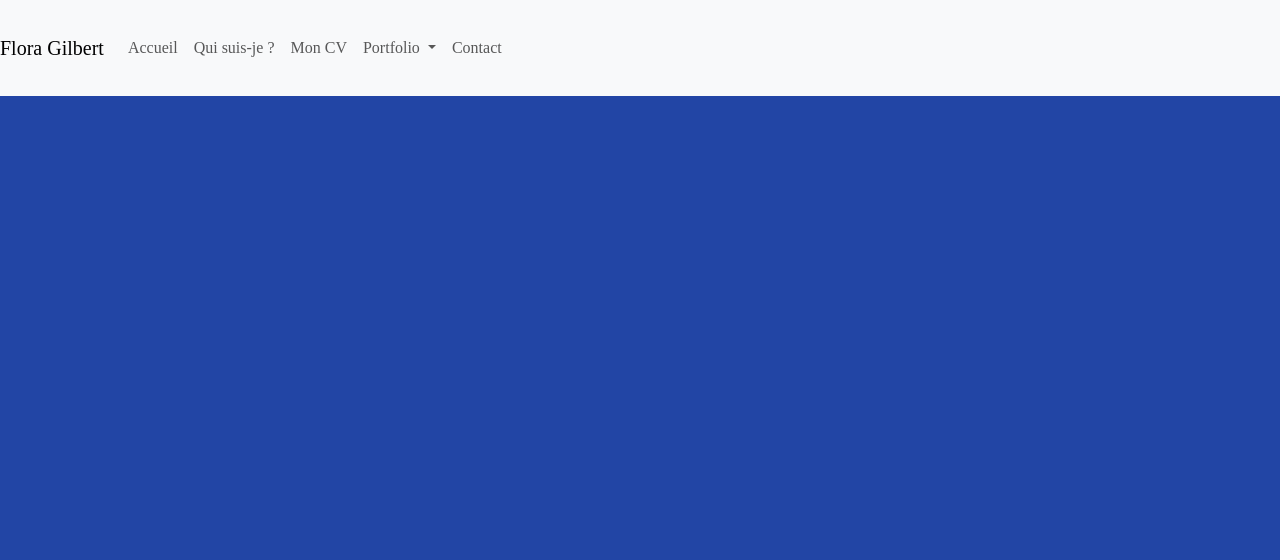
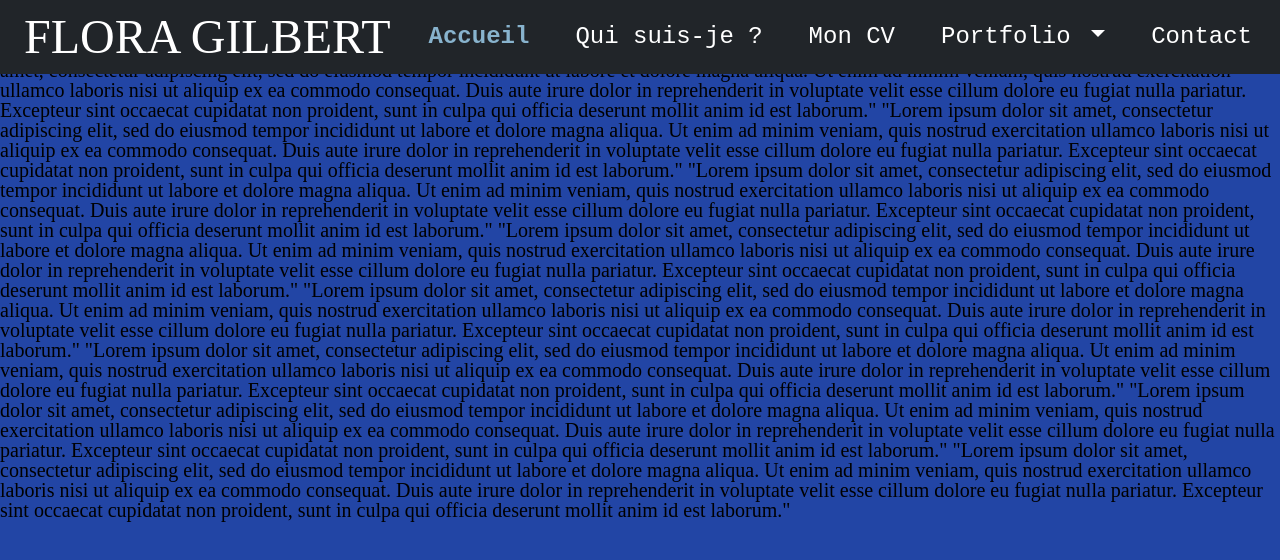
Before and after one commit to mokidochi/floragilbert.net, a website: page index.html in a window 1280 px wide. Drawn offline with nearby package versions, Linux system fonts and the light colour scheme.

Commit message:
navbar updates

```diff
--- a/assets/scss/custom.scss
+++ b/assets/scss/custom.scss
@@ -3,7 +3,9 @@
 
 // Default variable overrides
 $body-bg: #2245A5;
-$body-color: #111;
+$body-color: #000;
+$primary: #88B3CD;
+$secondary: #FFE1E3;
 
 // Required
 @import "../../node_modules/bootstrap/scss/variables";
@@ -12,9 +14,40 @@ $body-color: #111;
 @import "../../node_modules/bootstrap/scss/mixins";
 @import "../../node_modules/bootstrap/scss/root";
 
-$navbar-padding-y: $spacer * 2;
+$navbar-dark-active-color: $primary;
+$navbar-dark-color: $primary -50;
 
 
+
+.navbar-collapse {
+    font-family: 'Courier New', Courier, monospace;
+    font-size: 1.5rem;
+    justify-content: flex-end;
+}
+
+.navbar-dark {
+    color: #FFF;
+    font-family: 'Times New Roman', Times, serif;
+}
+
+.bg-dark {
+    background-color: #2245A5 !important;
+}
+
+.navbar-brand {
+    font-size:3rem !important;
+    padding-left:1.5rem;
+}
+
+.nav-item {
+    margin-left: 10px !important;
+    margin-right: 20px !important;
+    color:#FFF;
+}
+
+.active {
+    font-weight:bold !important;
+}
 
 
 
--- a/index.html
+++ b/index.html
@@ -19,8 +19,9 @@
     <script src="https://cdn.jsdelivr.net/npm/bootstrap@4.1.3/dist/js/bootstrap.min.js"
         integrity="sha384-ChfqqxuZUCnJSK3+MXmPNIyE6ZbWh2IMqE241rYiqJxyMiZ6OW/JmZQ5stwEULTy"
         crossorigin="anonymous"></script>
-    <nav class="navbar navbar-expand-lg navbar-light bg-light">
-        <a class="navbar-brand" href="#">Flora Gilbert</a>
+    <header>
+        <nav class="navbar fixed-top navbar-expand-lg navbar-dark bg-dark ">
+            <a class="navbar-brand" href="#">FLORA GILBERT</a>
             <button class="navbar-toggler" type="button" data-toggle="collapse" data-target="#navbarSupportedContent"
                 aria-controls="navbarSupportedContent" aria-expanded="false" aria-label="Toggle navigation">
                 <span class="navbar-toggler-icon"></span>
@@ -28,8 +29,8 @@
 
             <div class="collapse navbar-collapse" id="navbarSupportedContent">
                 <ul class="navbar-nav mr-auto">
-                <li class="nav-item active">
-                    <a class="nav-link" href="#">Accueil</a>
+                    <li class="nav-item ">
+                        <a class="nav-link active" href="#">Accueil</a>
                     </li>
                     <li class="nav-item">
                         <a class="nav-link" href="pages/qui-suis-je.html">Qui suis-je ?</a>
@@ -54,6 +55,26 @@
                 </ul>
             </div>
     </nav>
+</header>
+<P class="lead">"Lorem ipsum dolor sit amet, consectetur adipiscing elit, sed do eiusmod tempor incididunt ut labore et dolore magna aliqua. Ut enim ad minim veniam, quis nostrud exercitation ullamco laboris nisi ut aliquip ex ea commodo consequat. Duis aute irure dolor in reprehenderit in voluptate velit esse cillum dolore eu fugiat nulla pariatur. Excepteur sint occaecat cupidatat non proident, sunt in culpa qui officia deserunt mollit anim id est laborum."
+
+    "Lorem ipsum dolor sit amet, consectetur adipiscing elit, sed do eiusmod tempor incididunt ut labore et dolore magna aliqua. Ut enim ad minim veniam, quis nostrud exercitation ullamco laboris nisi ut aliquip ex ea commodo consequat. Duis aute irure dolor in reprehenderit in voluptate velit esse cillum dolore eu fugiat nulla pariatur. Excepteur sint occaecat cupidatat non proident, sunt in culpa qui officia deserunt mollit anim id est laborum."
+
+    "Lorem ipsum dolor sit amet, consectetur adipiscing elit, sed do eiusmod tempor incididunt ut labore et dolore magna aliqua. Ut enim ad minim veniam, quis nostrud exercitation ullamco laboris nisi ut aliquip ex ea commodo consequat. Duis aute irure dolor in reprehenderit in voluptate velit esse cillum dolore eu fugiat nulla pariatur. Excepteur sint occaecat cupidatat non proident, sunt in culpa qui officia deserunt mollit anim id est laborum."
+
+    "Lorem ipsum dolor sit amet, consectetur adipiscing elit, sed do eiusmod tempor incididunt ut labore et dolore magna aliqua. Ut enim ad minim veniam, quis nostrud exercitation ullamco laboris nisi ut aliquip ex ea commodo consequat. Duis aute irure dolor in reprehenderit in voluptate velit esse cillum dolore eu fugiat nulla pariatur. Excepteur sint occaecat cupidatat non proident, sunt in culpa qui officia deserunt mollit anim id est laborum."
+
+    "Lorem ipsum dolor sit amet, consectetur adipiscing elit, sed do eiusmod tempor incididunt ut labore et dolore magna aliqua. Ut enim ad minim veniam, quis nostrud exercitation ullamco laboris nisi ut aliquip ex ea commodo consequat. Duis aute irure dolor in reprehenderit in voluptate velit esse cillum dolore eu fugiat nulla pariatur. Excepteur sint occaecat cupidatat non proident, sunt in culpa qui officia deserunt mollit anim id est laborum."
+
+    "Lorem ipsum dolor sit amet, consectetur adipiscing elit, sed do eiusmod tempor incididunt ut labore et dolore magna aliqua. Ut enim ad minim veniam, quis nostrud exercitation ullamco laboris nisi ut aliquip ex ea commodo consequat. Duis aute irure dolor in reprehenderit in voluptate velit esse cillum dolore eu fugiat nulla pariatur. Excepteur sint occaecat cupidatat non proident, sunt in culpa qui officia deserunt mollit anim id est laborum."
+
+    "Lorem ipsum dolor sit amet, consectetur adipiscing elit, sed do eiusmod tempor incididunt ut labore et dolore magna aliqua. Ut enim ad minim veniam, quis nostrud exercitation ullamco laboris nisi ut aliquip ex ea commodo consequat. Duis aute irure dolor in reprehenderit in voluptate velit esse cillum dolore eu fugiat nulla pariatur. Excepteur sint occaecat cupidatat non proident, sunt in culpa qui officia deserunt mollit anim id est laborum."
+
+    "Lorem ipsum dolor sit amet, consectetur adipiscing elit, sed do eiusmod tempor incididunt ut labore et dolore magna aliqua. Ut enim ad minim veniam, quis nostrud exercitation ullamco laboris nisi ut aliquip ex ea commodo consequat. Duis aute irure dolor in reprehenderit in voluptate velit esse cillum dolore eu fugiat nulla pariatur. Excepteur sint occaecat cupidatat non proident, sunt in culpa qui officia deserunt mollit anim id est laborum."
+
+    "Lorem ipsum dolor sit amet, consectetur adipiscing elit, sed do eiusmod tempor incididunt ut labore et dolore magna aliqua. Ut enim ad minim veniam, quis nostrud exercitation ullamco laboris nisi ut aliquip ex ea commodo consequat. Duis aute irure dolor in reprehenderit in voluptate velit esse cillum dolore eu fugiat nulla pariatur. Excepteur sint occaecat cupidatat non proident, sunt in culpa qui officia deserunt mollit anim id est laborum."
+
+</P>
 
 
 </body>
```
Also changed, not shown: assets/CSS/custom.css, 1 other file. Lines whose indentation alone changed are shown as unchanged.
